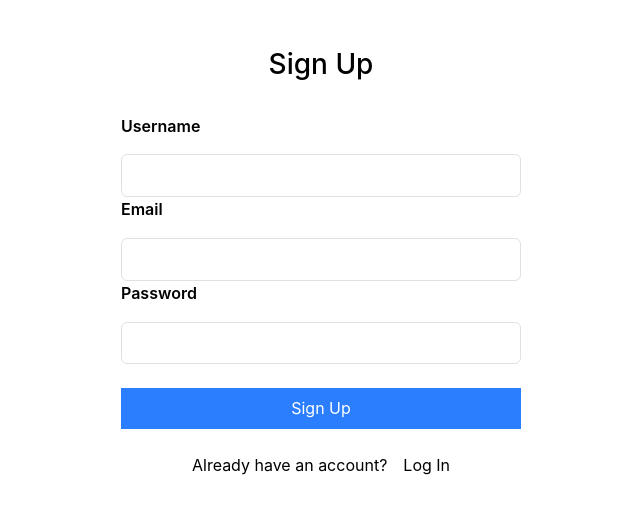
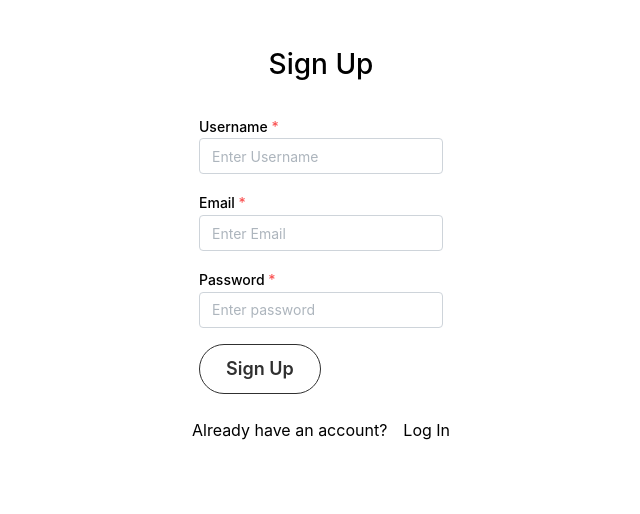
Before and after one commit to GaelGil/full_stack_template, a React (Vite) app in the folder frontend/: page /login in a window 1280 px wide. Both pictures are taken after a click on the element "Sign Up". Shown: the top 514 px of the page, without its empty margins (319-959 px from the left). Built offline with nearby package versions, Linux system fonts and the light colour scheme; no server answers.

Commit message:
small frontend

```diff
--- a/frontend/src/components/Auth/AuthForm.tsx
+++ b/frontend/src/components/Auth/AuthForm.tsx
@@ -1,6 +1,6 @@
 // import { Form } from "react-bootstrap";
 import type { AuthFormProps } from "../../types/AuthFormProp.ts";
-
+import { Button, TextInput } from "@mantine/core";
 const AuthForm: React.FC<AuthFormProps> = ({
   isLogin,
   username,
@@ -10,46 +10,53 @@ const AuthForm: React.FC<AuthFormProps> = ({
   onSubmit,
 }) => (
   <form onSubmit={onSubmit} className="p-6 space-y-4 max-w-md mx-auto">
-    <label className="block font-semibold text-primary-600">Username</label>
-    <input
+    <TextInput
+      label="Username"
       type="text"
       name="username"
       value={username}
       onChange={onChange}
       required
-      className=" text-secondary-300 w-full p-2 border rounded-md focus:outline-none focus:ring-2 focus:ring-back-300"
+      placeholder="Enter Username"
     />
-
     {!isLogin && (
       <>
-        <label className="block font-semibold text-primary-600">Email</label>
-        <input
+        <TextInput
+          label="Email"
           type="text"
           name="email"
           value={email}
           onChange={onChange}
           required
-          className="text-secondary-300 w-full px-4 py-2 border rounded-md focus:outline-none focus:ring-2 focus:ring-blue-500"
+          placeholder="Enter Email"
         />
       </>
     )}
 
-    <label className="block font-semibold text-primary-600"> Password</label>
-    <input
+    <TextInput
+      label="Password"
       type="text"
       name="password"
       value={password}
       onChange={onChange}
       required
-      className="text-secondary-300 w-full p-2 border rounded-md focus:outline-none focus:ring-2 focus:ring-blue-500"
+      placeholder="Enter password"
     />
 
-    <button
+    <Button
       type="submit"
-      className="mt-4 w-full bg-blue-500 text-white font-semibold py-2 px-4 rounded-md hover:bg-blue-700 transition"
+      variant="outline" // gives border only
+      radius="xl" // makes it oval
+      size="lg" // adjust size
+      styles={(theme) => ({
+        root: {
+          borderColor: theme.colors.brand[4], // border color
+          color: theme.colors.brand[4], // text color
+        },
+      })}
     >
       {isLogin ? "Login" : "Sign Up"}
-    </button>
+    </Button>
   </form>
 );
 
--- a/frontend/src/components/Home/HomeBanner.tsx
+++ b/frontend/src/components/Home/HomeBanner.tsx
@@ -16,7 +16,7 @@ const HomeBanner = () => {
     <Container size="lg" mih={"100vh"} display={"flex"}>
       <Group gap="xl" justify="center" align="center">
         <Box flex={1}>
-          <Text fz="lg" c="brand.0" mb="xl">
+          <Text fz="lg" c="brand.9" mb="xl">
             Lorem ipsum dolor sit amet consectetur adipisicing elit. Itaque,
             quaerat minima ducimus doloribus dolore, inventore impedit iste
             maxime temporibus earum beatae tenetur quisquam enim reprehenderit
--- a/frontend/src/components/Layout/NavBar.tsx
+++ b/frontend/src/components/Layout/NavBar.tsx
@@ -38,7 +38,7 @@ const Navigation = () => {
     >
       <Anchor component={Link} to="/" display={"flex"} underline="never">
         <Image src={PROJECT_LOGO} alt="Logo" />
-        <Text c="brand.0" fz={"xl"} fw={700} ml="sm">
+        <Text c="brand.1" fz={"xl"} fw={700} ml="sm">
           {PROJECT_NAME}
         </Text>
       </Anchor>
@@ -138,7 +138,7 @@ const Navigation = () => {
             to="/chat"
             underline="never"
           >
-            <Text c="brand.0" style={{ padding: "0.5rem 1rem" }}>
+            <Text c="brand.9" style={{ padding: "0.5rem 1rem" }}>
               Chat
             </Text>
           </Anchor>
--- a/frontend/src/css/index.css
+++ b/frontend/src/css/index.css
@@ -1,10 +1,2 @@
 @import "tailwindcss";
 @import "tailwindcss/utilities";
-:root[data-mantine-color-scheme="light"] {
-  --mantine-color-body: #f0f0f0; /* Light background color */
-}
-
-/* Dark theme background */
-:root[data-mantine-color-scheme="dark"] {
-  --mantine-color-body: #1a1a1a; /* Dark background color */
-}
--- a/frontend/src/pages/Home.tsx
+++ b/frontend/src/pages/Home.tsx
@@ -6,13 +6,13 @@ import Navigation from "../components/Layout/NavBar";
 const HomePage: React.FC = () => {
   return (
     <AppShell>
-      <AppShell.Header bg="brand.7" withBorder={false}>
+      <AppShell.Header>
         <Navigation />
       </AppShell.Header>
-      <AppShell.Main bg="brand.7">
+      <AppShell.Main>
         <HomeBanner />
       </AppShell.Main>
-      <AppShell.Footer bg="brand.7" withBorder={false}>
+      <AppShell.Footer>
         <Footer />
       </AppShell.Footer>
     </AppShell>
```
